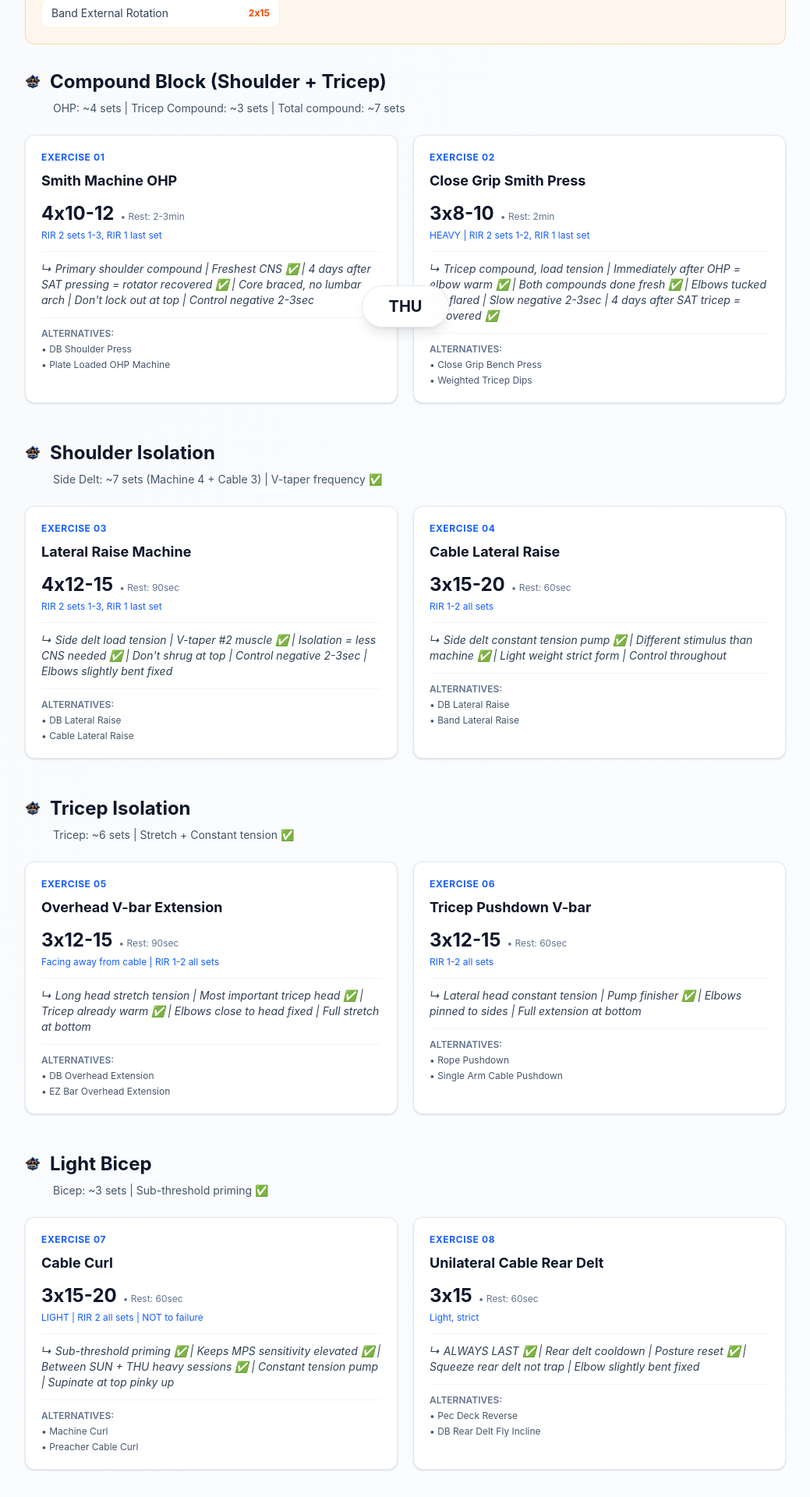
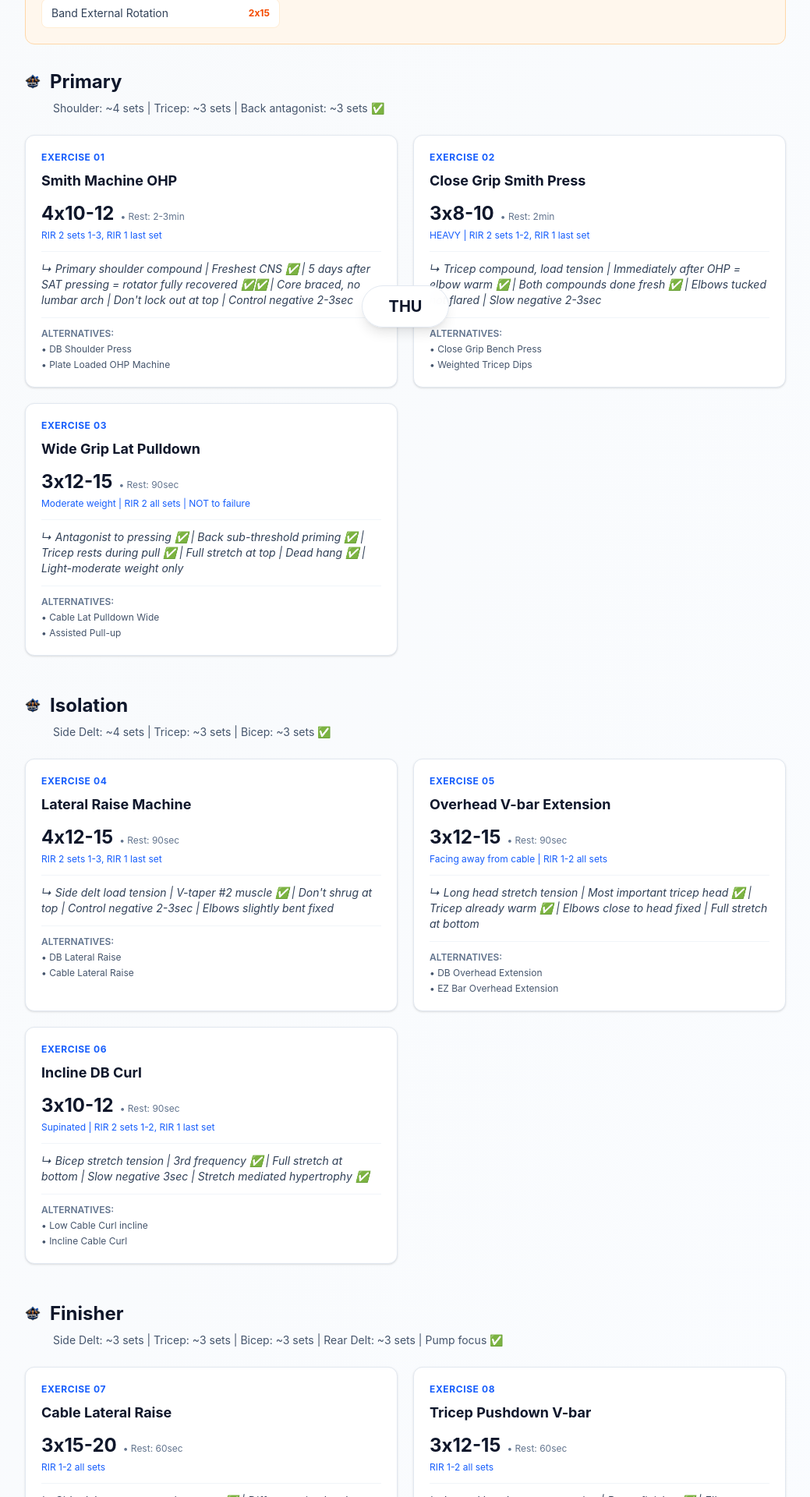
Before and after one commit to santoadji21/santoadji21-gym-split, a React (Vite) app: page / in a window 1280 px wide. Shown: the part 360-2280 px from the top of the page at 78% size, without its empty margins (120-1159 px from the left). Built offline with nearby package versions, Linux system fonts and the light colour scheme.

Commit message:
fix: change schedule to 5x per week

```diff
--- a/src/data/workoutData.ts
+++ b/src/data/workoutData.ts
@@ -195,8 +195,8 @@ export const workoutData5x: Record<DayKey, {
     ],
     sections: [
       {
-        title: 'Chest & Tricep',
-        totalSets: 'Chest: ~11-13 sets | Tricep: ~6 sets | Side Delt: ~3 sets',
+        title: 'Primary',
+        totalSets: 'Chest: ~7-8 sets | Compound load tension focus ✅',
         exercises: [
           {
             number: '01',
@@ -216,6 +216,12 @@ export const workoutData5x: Record<DayKey, {
             notes: 'Mid chest, load tension | Squeeze at top | Adjust seat = handles mid chest',
             alt: ['Flat DB Press', 'Flat Smith Press'],
           },
+        ],
+      },
+      {
+        title: 'Isolation',
+        totalSets: 'Chest: ~6 sets | Tricep: ~3 sets | Constant + stretch tension ✅',
+        exercises: [
           {
             number: '03',
             name: 'Cable Fly Low-to-High',
@@ -234,6 +240,12 @@ export const workoutData5x: Record<DayKey, {
             notes: 'Tricep stretch tension | Lean forward = more chest | Upright = more tricep | No shrugging at bottom',
             alt: ['Assisted Dips Machine', 'Cable Pushdown'],
           },
+        ],
+      },
+      {
+        title: 'Finisher',
+        totalSets: 'Tricep: ~3 sets | Side Delt: ~3 sets | Pump focus ✅',
+        exercises: [
           {
             number: '05',
             name: 'Tricep Pushdown V-bar',
@@ -266,8 +278,8 @@ export const workoutData5x: Record<DayKey, {
     ],
     sections: [
       {
-        title: 'Lats, Upper Back, Bicep & Rear Delt',
-        totalSets: 'Lats: ~13 sets | Upper Back: ~3 sets | Bicep: ~6 sets | Rear Delt: ~3 sets | Total: ~25 sets',
+        title: 'Primary',
+        totalSets: 'Lats: ~10 sets | Upper Back: ~3 sets | Heavy compound focus ✅',
         exercises: [
           {
             number: '01',
@@ -296,6 +308,12 @@ export const workoutData5x: Record<DayKey, {
             notes: 'Upper back + rear delt | Elbows flared 45-60° | Squeeze shoulder blades | Minimal bicep ✅',
             alt: ['Incline DB Row', 'Seated Cable Row flared'],
           },
+        ],
+      },
+      {
+        title: 'Isolation',
+        totalSets: 'Bicep: ~3 sets | Stretch tension focus ✅',
+        exercises: [
           {
             number: '04',
             name: 'DB Incline Curl',
@@ -305,6 +323,12 @@ export const workoutData5x: Record<DayKey, {
             notes: 'PRIMARY bicep stretch tension | Arms pre exhausted ✅ | Full stretch at bottom | Slow negative 3sec',
             alt: ['Low Cable Curl incline', 'Incline Cable Curl'],
           },
+        ],
+      },
+      {
+        title: 'Finisher',
+        totalSets: 'Lats: ~6 sets | Bicep: ~3 sets | Rear Delt: ~3 sets | Pump focus ✅',
+        exercises: [
           {
             number: '05',
             name: 'Wide Grip Lat Pulldown',
@@ -355,8 +379,8 @@ export const workoutData5x: Record<DayKey, {
     ],
     sections: [
       {
-        title: 'Legs & Core',
-        totalSets: 'Quad: ~8 sets | Adductor: ~2 sets | Hamstring: ~2 sets | Calf: ~3 sets | Core: ✅ | Lower Back: ✅',
+        title: 'Primary',
+        totalSets: 'Quad: ~6 sets | Compound load tension ✅',
         exercises: [
           {
             number: '01',
@@ -376,6 +400,12 @@ export const workoutData5x: Record<DayKey, {
             notes: 'VL outer sweep + VMO detail ✅ | Narrow feet + low platform | Eccentric 3sec controlled | Don\'t lock knees',
             alt: ['Hack Squat Machine', 'Smith Machine Goblet Squat'],
           },
+        ],
+      },
+      {
+        title: 'Isolation',
+        totalSets: 'Adductor: ~2 sets | Quad: ~3 sets | Hamstring: ~2 sets ✅',
+        exercises: [
           {
             number: '03',
             name: 'Leg Press Wide Sumo',
@@ -403,6 +433,12 @@ export const workoutData5x: Record<DayKey, {
             notes: 'Maintenance only ✅ | Full stretch at bottom | Slow negative 2-3sec | NOT to failure',
             alt: ['Romanian Deadlift LIGHT', 'Cable Pull Through'],
           },
+        ],
+      },
+      {
+        title: 'Finisher',
+        totalSets: 'Calf: ~3 sets | Pump focus ✅',
+        exercises: [
           {
             number: '06',
             name: 'Calf Raise',
@@ -412,30 +448,18 @@ export const workoutData5x: Record<DayKey, {
             notes: 'Full stretch at bottom ✅ | Pause at top 1sec | Don\'t bounce | Controlled throughout',
             alt: ['Seated Calf Raise', 'Smith Machine Calf Raise'],
           },
-          {
-            number: '07',
-            name: 'Dead Bug',
-            sets: '3x10',
-            rest: '60sec',
-            notes: 'TVA activation ✅ | Lower back flat on floor | Breathe out on extension | No waist widening ✅ | Post-PLDD non negotiable ✅',
-            alt: ['Bird Dog', 'Pallof Press'],
-          },
-          {
-            number: '08',
-            name: 'Partial Back Extension',
-            sets: '3x12-15',
-            rir: 'Slow tempo 3-4sec | Bodyweight only',
-            rest: '60sec',
-            notes: 'Lower back training ✅ | Partial ROM only | NEVER hyperextend ⚠️ | Neutral spine always ✅ | 1sec hold at top | Post-PLDD approved ✅',
-            alt: ['Superman Hold', 'Cable Pull Through light'],
-          },
         ],
       },
+    ],
+    core: [
+      { name: 'Dead Bug', sets: '3x10' },
+      { name: 'Bird Dog', sets: '3x8 each side' },
+      { name: 'Partial Back Extension', sets: '3x12-15 | Slow 3-4sec | Bodyweight only' },
     ],
   },
 
   TUE: {
-title: 'Upper Frequency (Back + Chest Fly + Bicep Heavy)',
+    title: 'Upper Frequency (Back + Chest Fly + Bicep Heavy)',
     warmUp: [
       { name: 'Dead Hang', sets: '2x20-30sec' },
       { name: 'Band Pull-Apart', sets: '2x15' },
@@ -443,8 +467,8 @@ title: 'Upper Frequency (Back + Chest Fly + Bicep Heavy)',
     ],
     sections: [
       {
-        title: 'Back (Overhand — Minimal Bicep)',
-        totalSets: 'Back: ~9 sets | Re-stimulate after full recovery ✅',
+        title: 'Primary',
+        totalSets: 'Back: ~7 sets | Bicep: ~4 sets | Heavy compound focus ✅',
         exercises: [
           {
             number: '01',
@@ -452,7 +476,7 @@ title: 'Upper Frequency (Back + Chest Fly + Bicep Heavy)',
             sets: '4x8-10',
             rir: 'Overhand, elbows flared | HEAVY | RIR 2 sets 1-3, RIR 1 last set',
             rest: '2-3min',
-            notes: 'Primary compound THU ✅ | Overhand = minimal bicep ✅ | Elbows flared 45-60° | Squeeze shoulder blades | Full stretch at front | 4 days after SUN = fully recovered ✅',
+            notes: 'Primary back compound | Overhand = minimal bicep ✅ | Elbows flared 45-60° | Squeeze shoulder blades | Full stretch at front | 2 days after SUN = MPS re-stimulate ✅',
             alt: ['Machine Row', 'Seated Cable Row flared'],
           },
           {
@@ -466,18 +490,18 @@ title: 'Upper Frequency (Back + Chest Fly + Bicep Heavy)',
           },
           {
             number: '03',
-            name: 'Close Grip Lat Pulldown',
-            sets: '3x12-15',
-            rir: 'RIR 1-2 all sets',
+            name: 'Incline DB Curl',
+            sets: '4x10-12',
+            rir: 'Supinated, HEAVY | RIR 2 sets 1-3, RIR 1 last set',
             rest: '90sec',
-            notes: 'Constant tension pump | Full stretch at top | Squeeze lats at bottom | Lower lat finisher ✅',
-            alt: ['Neutral Grip Pulldown', 'Supinated Grip Pulldown'],
+            notes: 'PRIMARY bicep heavy ✅ | 2 days after SUN = recovered ✅ | Full stretch at bottom | Slow negative 3sec | Stretch mediated hypertrophy ✅',
+            alt: ['Low Cable Curl incline', 'Incline Cable Curl'],
           },
         ],
       },
       {
-        title: 'Chest Fly (Sub-threshold Frequency)',
-        totalSets: 'Chest: ~6 sets | Sarcoplasmic + connective tissue adaptation ✅',
+        title: 'Isolation',
+        totalSets: 'Chest: ~6 sets | Bicep: ~3 sets | Brachialis ✅',
         exercises: [
           {
             number: '04',
@@ -497,23 +521,8 @@ title: 'Upper Frequency (Back + Chest Fly + Bicep Heavy)',
             notes: 'Mid chest metabolic stress ✅ | Minimal front delt ✅ | Full stretch at sides | Squeeze at peak | Sarcoplasmic adaptation ✅',
             alt: ['Cable Fly Horizontal', 'DB Fly Flat'],
           },
-        ],
-      },
-      {
-        title: 'Bicep Heavy',
-        totalSets: 'Bicep: ~12 sets | Complete tension coverage ✅',
-        exercises: [
           {
             number: '06',
-            name: 'Incline DB Curl',
-            sets: '4x10-12',
-            rir: 'Supinated, HEAVY | RIR 2 sets 1-3, RIR 1 last set',
-            rest: '90sec',
-            notes: 'PRIMARY bicep stretch tension ✅ | 4 days after SUN = fully recovered ✅ | Full stretch at bottom | Slow negative 3sec | Stretch mediated hypertrophy ✅',
-            alt: ['Low Cable Curl incline', 'Incline Cable Curl'],
-          },
-          {
-            number: '07',
             name: 'Hammer Incline DB Curl',
             sets: '3x12',
             rir: 'Neutral grip, same bench | RIR 1-2 all sets',
@@ -521,13 +530,28 @@ title: 'Upper Frequency (Back + Chest Fly + Bicep Heavy)',
             notes: 'Brachialis stretch tension | Just rotate grip ✅ | Full stretch at bottom | Arm thickness ✅',
             alt: ['Cable Rope Hammer Curl', 'Cross Body Hammer Curl'],
           },
+        ],
+      },
+      {
+        title: 'Finisher',
+        totalSets: 'Back: ~3 sets | Bicep: ~6 sets | Side Delt: ~3 sets | Rear Delt: ~3 sets | Pump focus ✅',
+        exercises: [
+          {
+            number: '07',
+            name: 'Close Grip Lat Pulldown',
+            sets: '3x12-15',
+            rir: 'RIR 1-2 all sets',
+            rest: '90sec',
+            notes: 'Lower lat constant tension pump ✅ | Full stretch at top | Squeeze lats at bottom | Back finisher ✅',
+            alt: ['Neutral Grip Pulldown', 'Supinated Grip Pulldown'],
+          },
           {
             number: '08',
             name: 'Cable Curl',
             sets: '3x12-15',
             rir: 'Supinated | RIR 1-2 all sets',
             rest: '60sec',
-            notes: 'Bicep peak constant tension ✅ | Fills tension coverage gap ✅ | Supinate at top pinky up | Slow negative 2-3sec',
+            notes: 'Bicep peak constant tension ✅ | Supinate at top pinky up | Slow negative 2-3sec',
             alt: ['Machine Curl', 'Preacher Cable Curl'],
           },
           {
@@ -539,19 +563,13 @@ title: 'Upper Frequency (Back + Chest Fly + Bicep Heavy)',
             notes: 'Brachialis constant tension finisher | Neutral grip strict | Arm thickness pump ✅',
             alt: ['DB Hammer Curl', 'Cross Body Hammer Curl'],
           },
-        ],
-      },
-      {
-        title: 'Side Delt + Rear Delt',
-        totalSets: 'Side Delt: ~3 sets | Rear Delt: ~3 sets',
-        exercises: [
           {
             number: '10',
             name: 'Cable Lateral Raise',
             sets: '3x15-20',
             rir: 'RIR 1-2 all sets',
             rest: '60sec',
-            notes: 'Side delt 3rd frequency ✅ | 16 sets/week = MAV ✅ | V-taper #2 muscle ✅ | Light weight strict form',
+            notes: 'Side delt frequency ✅ | V-taper #2 muscle ✅ | Light weight strict form',
             alt: ['DB Lateral Raise', 'Band Lateral Raise'],
           },
           {
@@ -577,11 +595,10 @@ title: 'Upper Frequency (Back + Chest Fly + Bicep Heavy)',
     title: 'Rest & Recovery',
     isRest: true,
     sections: [],
-
   },
 
   THU: {
-    title: 'Shoulders + Tricep + Light Bicep',
+    title: 'Shoulders + Tricep + Bicep',
     warmUp: [
       { name: 'Band Pull-Apart', sets: '2x15' },
       { name: 'Wall Angels', sets: '2x10' },
@@ -590,8 +607,8 @@ title: 'Upper Frequency (Back + Chest Fly + Bicep Heavy)',
     ],
     sections: [
       {
-        title: 'Compound Block (Shoulder + Tricep)',
-        totalSets: 'OHP: ~4 sets | Tricep Compound: ~3 sets | Total compound: ~7 sets',
+        title: 'Primary',
+        totalSets: 'Shoulder: ~4 sets | Tricep: ~3 sets | Back antagonist: ~3 sets ✅',
         exercises: [
           {
             number: '01',
@@ -599,7 +616,7 @@ title: 'Upper Frequency (Back + Chest Fly + Bicep Heavy)',
             sets: '4x10-12',
             rir: 'RIR 2 sets 1-3, RIR 1 last set',
             rest: '2-3min',
-            notes: 'Primary shoulder compound | Freshest CNS ✅ | 4 days after SAT pressing = rotator recovered ✅ | Core braced, no lumbar arch | Don\'t lock out at top | Control negative 2-3sec',
+            notes: 'Primary shoulder compound | Freshest CNS ✅ | 5 days after SAT pressing = rotator fully recovered ✅✅ | Core braced, no lumbar arch | Don\'t lock out at top | Control negative 2-3sec',
             alt: ['DB Shoulder Press', 'Plate Loaded OHP Machine'],
           },
           {
@@ -608,39 +625,33 @@ title: 'Upper Frequency (Back + Chest Fly + Bicep Heavy)',
             sets: '3x8-10',
             rir: 'HEAVY | RIR 2 sets 1-2, RIR 1 last set',
             rest: '2min',
-            notes: 'Tricep compound, load tension | Immediately after OHP = elbow warm ✅ | Both compounds done fresh ✅ | Elbows tucked not flared | Slow negative 2-3sec | 4 days after SAT tricep = recovered ✅',
+            notes: 'Tricep compound, load tension | Immediately after OHP = elbow warm ✅ | Both compounds done fresh ✅ | Elbows tucked not flared | Slow negative 2-3sec',
             alt: ['Close Grip Bench Press', 'Weighted Tricep Dips'],
+          },
+          {
+            number: '03',
+            name: 'Wide Grip Lat Pulldown',
+            sets: '3x12-15',
+            rir: 'Moderate weight | RIR 2 all sets | NOT to failure',
+            rest: '90sec',
+            notes: 'Antagonist to pressing ✅ | Back sub-threshold priming ✅ | Tricep rests during pull ✅ | Full stretch at top | Dead hang ✅ | Light-moderate weight only',
+            alt: ['Cable Lat Pulldown Wide', 'Assisted Pull-up'],
           },
         ],
       },
       {
-        title: 'Shoulder Isolation',
-        totalSets: 'Side Delt: ~7 sets (Machine 4 + Cable 3) | V-taper frequency ✅',
+        title: 'Isolation',
+        totalSets: 'Side Delt: ~4 sets | Tricep: ~3 sets | Bicep: ~3 sets ✅',
         exercises: [
           {
-            number: '03',
+            number: '04',
             name: 'Lateral Raise Machine',
             sets: '4x12-15',
             rir: 'RIR 2 sets 1-3, RIR 1 last set',
             rest: '90sec',
-            notes: 'Side delt load tension | V-taper #2 muscle ✅ | Isolation = less CNS needed ✅ | Don\'t shrug at top | Control negative 2-3sec | Elbows slightly bent fixed',
+            notes: 'Side delt load tension | V-taper #2 muscle ✅ | Don\'t shrug at top | Control negative 2-3sec | Elbows slightly bent fixed',
             alt: ['DB Lateral Raise', 'Cable Lateral Raise'],
           },
-          {
-            number: '04',
-            name: 'Cable Lateral Raise',
-            sets: '3x15-20',
-            rir: 'RIR 1-2 all sets',
-            rest: '60sec',
-            notes: 'Side delt constant tension pump ✅ | Different stimulus than machine ✅ | Light weight strict form | Control throughout',
-            alt: ['DB Lateral Raise', 'Band Lateral Raise'],
-          },
-        ],
-      },
-      {
-        title: 'Tricep Isolation',
-        totalSets: 'Tricep: ~6 sets | Stretch + Constant tension ✅',
-        exercises: [
           {
             number: '05',
             name: 'Overhead V-bar Extension',
@@ -652,6 +663,30 @@ title: 'Upper Frequency (Back + Chest Fly + Bicep Heavy)',
           },
           {
             number: '06',
+            name: 'Incline DB Curl',
+            sets: '3x10-12',
+            rir: 'Supinated | RIR 2 sets 1-2, RIR 1 last set',
+            rest: '90sec',
+            notes: 'Bicep stretch tension | 3rd frequency ✅ | Full stretch at bottom | Slow negative 3sec | Stretch mediated hypertrophy ✅',
+            alt: ['Low Cable Curl incline', 'Incline Cable Curl'],
+          },
+        ],
+      },
+      {
+        title: 'Finisher',
+        totalSets: 'Side Delt: ~3 sets | Tricep: ~3 sets | Bicep: ~3 sets | Rear Delt: ~3 sets | Pump focus ✅',
+        exercises: [
+          {
+            number: '07',
+            name: 'Cable Lateral Raise',
+            sets: '3x15-20',
+            rir: 'RIR 1-2 all sets',
+            rest: '60sec',
+            notes: 'Side delt constant tension pump ✅ | Different stimulus than machine ✅ | Light weight strict form | Control throughout',
+            alt: ['DB Lateral Raise', 'Band Lateral Raise'],
+          },
+          {
+            number: '08',
             name: 'Tricep Pushdown V-bar',
             sets: '3x12-15',
             rir: 'RIR 1-2 all sets',
@@ -659,23 +694,17 @@ title: 'Upper Frequency (Back + Chest Fly + Bicep Heavy)',
             notes: 'Lateral head constant tension | Pump finisher ✅ | Elbows pinned to sides | Full extension at bottom',
             alt: ['Rope Pushdown', 'Single Arm Cable Pushdown'],
           },
-        ],
-      },
-      {
-        title: 'Light Bicep',
-        totalSets: 'Bicep: ~3 sets | Sub-threshold priming ✅',
-        exercises: [
           {
-            number: '07',
+            number: '09',
             name: 'Cable Curl',
             sets: '3x15-20',
             rir: 'LIGHT | RIR 2 all sets | NOT to failure',
             rest: '60sec',
-            notes: 'Sub-threshold priming ✅ | Keeps MPS sensitivity elevated ✅ | Between SUN + THU heavy sessions ✅ | Constant tension pump | Supinate at top pinky up',
+            notes: 'Bicep sub-threshold pump ✅ | Constant tension | Supinate at top pinky up | Light finisher ✅',
             alt: ['Machine Curl', 'Preacher Cable Curl'],
           },
           {
-            number: '08',
+            number: '10',
             name: 'Unilateral Cable Rear Delt',
             sets: '3x15',
             rir: 'Light, strict',
```
